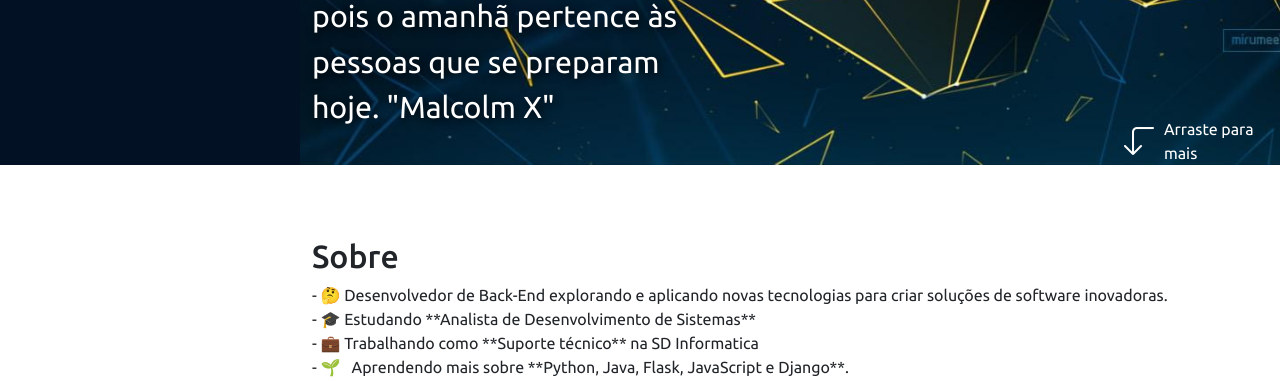
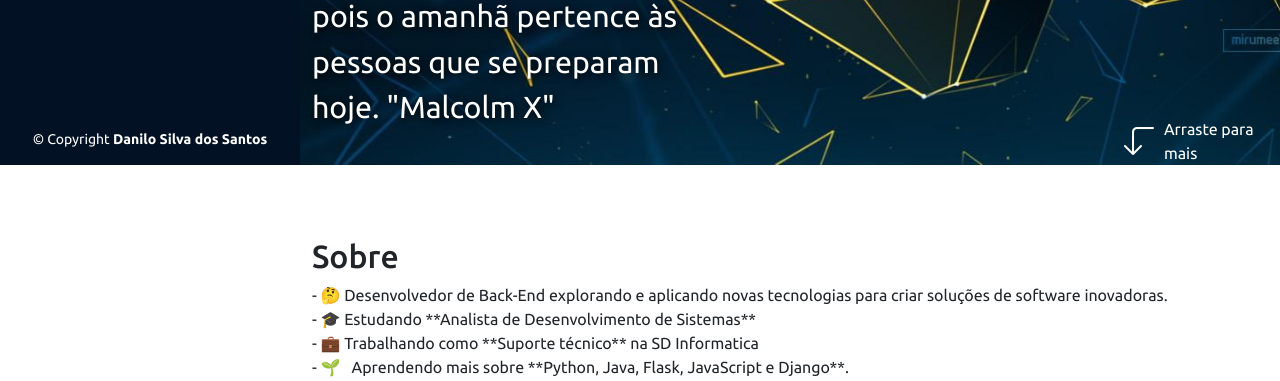
Before and after one commit to August1312/My-Frist-Website, a Flask app: page / in a window 1280 px wide. Shown: the part 635-1016 px from the top of the page. Run offline with Flask 2, Linux system fonts and the light colour scheme; some libraries are stand-ins or nearby versions.

Commit message:
:sparkles: feat: Adição do footer responsivo

```diff
--- a/app/static/script/script.js
+++ b/app/static/script/script.js
@@ -2,6 +2,7 @@
 
 const menuMobile = document.querySelector('.menu-mobile');
 const body = document.querySelector('body');
+const footer = document.querySelector('footer');
 
 
 menuMobile.addEventListener('click', () => {
@@ -12,7 +13,9 @@ menuMobile.addEventListener('click', () => {
         menuMobile.classList.replace("bi-x", "bi-list")
     }
     body.classList.toggle("menu-nav-active")
+    footer.classList.toggle("menu-nav-active")
 });
+
 
 /* Fecha o menu quando clicar em algum intem no corpo da site  */
 
--- a/app/static/style/style.css
+++ b/app/static/style/style.css
@@ -185,6 +185,10 @@ i.menu-mobile {
     left: 0;
 }
 
+.menu-nav-active #footer {
+    left: 0;
+}
+
 /* Estilizar a barra lateral */
 *::-webkit-scrollbar {
     width: 10px;
@@ -253,9 +257,27 @@ i.menu-mobile {
     right: 30px;
 }
 
+/* Footer */
+#footer {
+    padding: 15px;
+    color: var(--cor-branco);
+    font-size: 14px;
+    position: fixed;
+    left: 0;
+    bottom: 0;
+    width: 300px;
+    z-index: 9999px;
+    background-color: var(--cor-azul-marinho);
+    transition: all ease-in-out 0.5s;
+}
+
 /* Responsividade mobile para 1024px */
 @media (max-width:1024px) {
     #header {
+        left: -300px;
+    }
+
+    #footer {
         left: -300px;
     }
 
--- a/app/templates/index.html
+++ b/app/templates/index.html
@@ -77,6 +77,13 @@
         </ul>
       </nav>
     </section>
+    <footer id="footer">
+      <div class="container">
+        <div class="text-center">
+          &copy; Copyright <strong>Danilo Silva dos Santos</strong>
+        </div>
+      </div>
+    </footer>
   </aside>
 
   <!-- Main Body -->
@@ -657,19 +664,7 @@
     {% endfor %}
     {% endif %}
     {% endwith %}
-
   </main>
-
-
-
-
-
-
-
-
-
-
-
 
 
   <script src="../static/bootstrap/js/bootstrap.bundle.min.js"></script>
```
